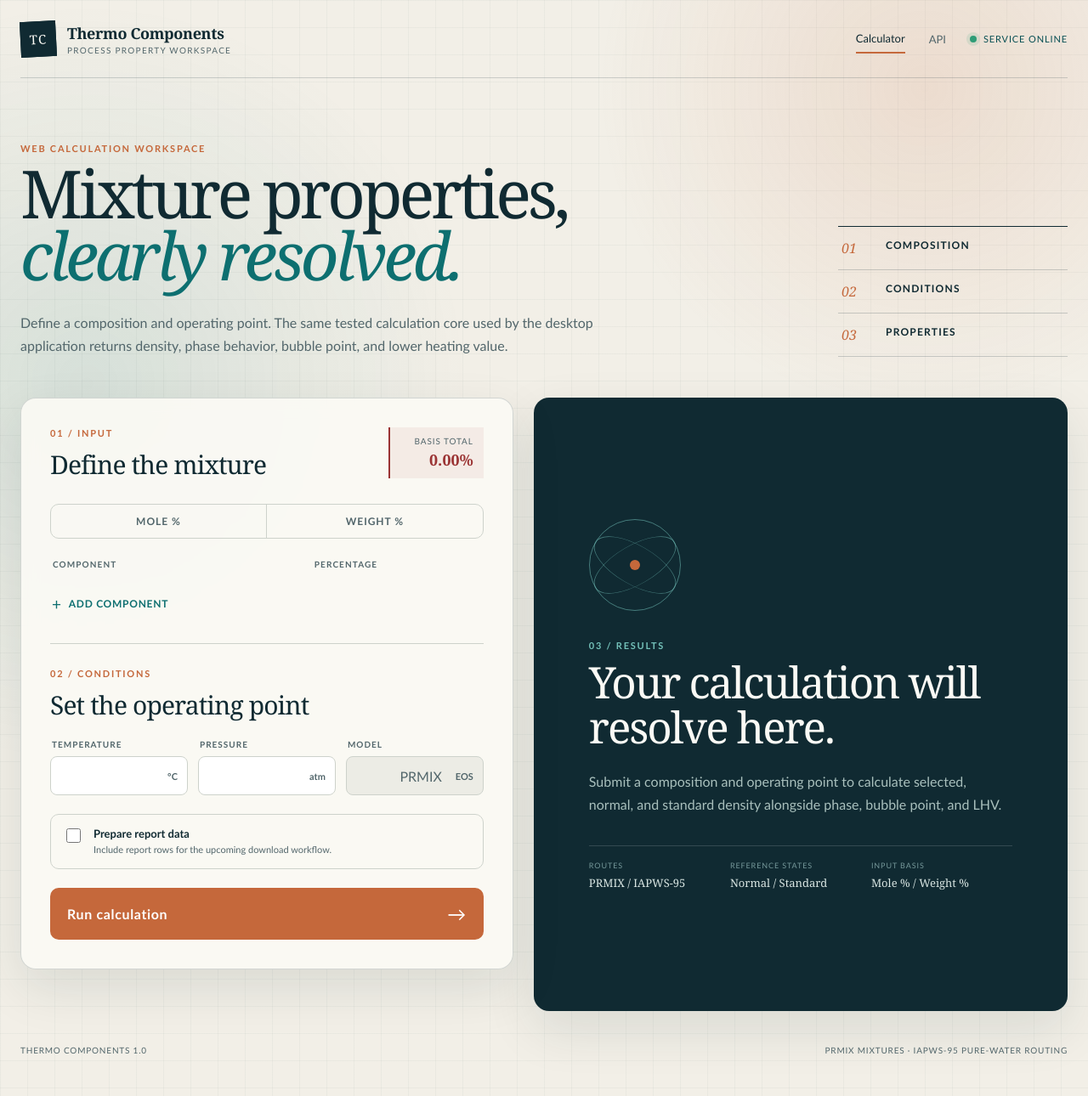
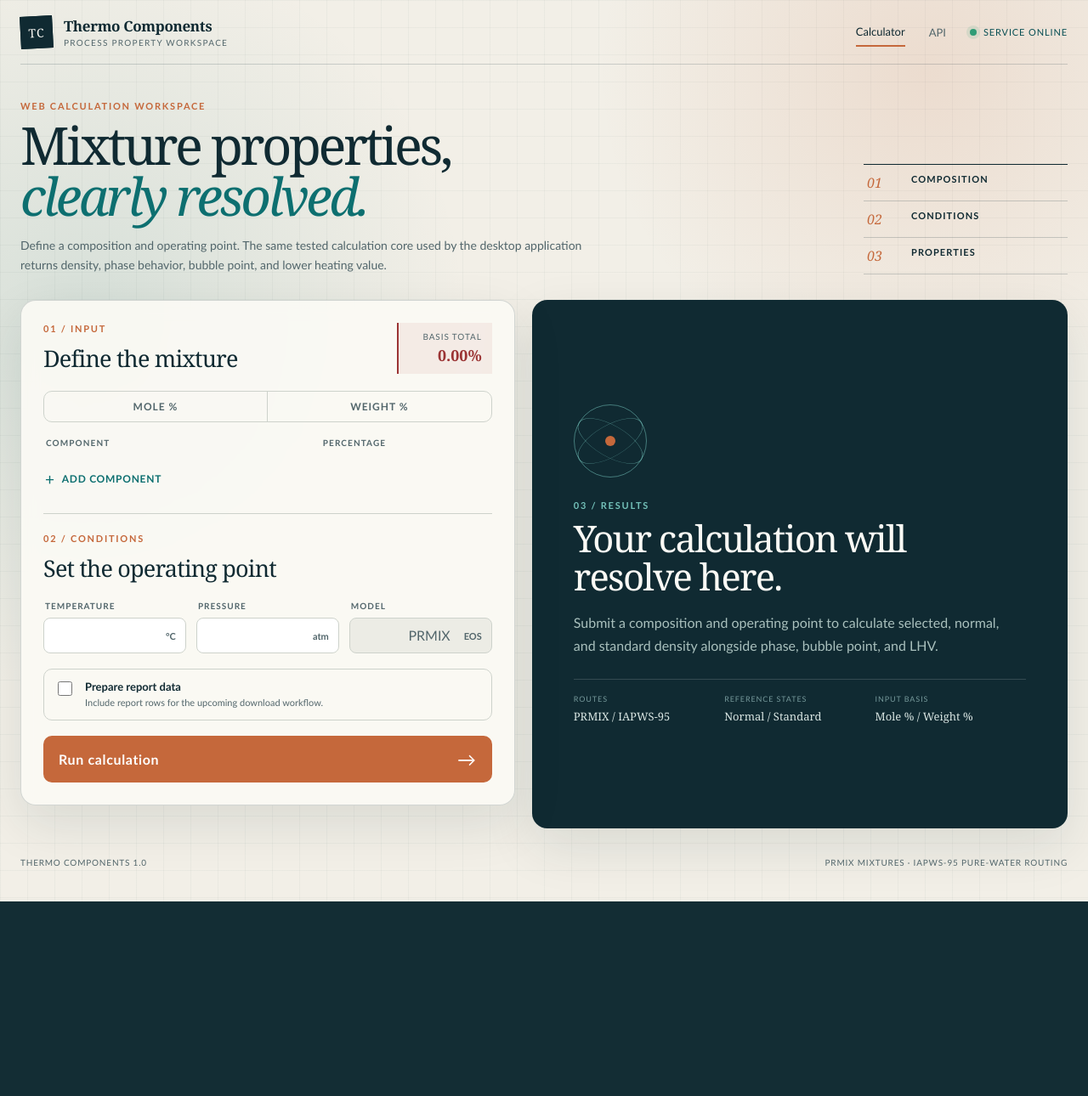
Before and after one commit to torch765/thermo_components, a FastAPI app: template src/thermo_components/adapters/web/templates/calculator.html in a window 1280 px wide. Shown: the whole page at 85% size. After the commit the page ends 1061 px from the top, so only its background shows below. Run offline with FastAPI, Linux system fonts and the light colour scheme; the template is opened without the code that fills it, so the values that code supplies are empty.

Commit message:
Compact web calculator layout

```diff
--- a/src/thermo_components/adapters/web/pages.py
+++ b/src/thermo_components/adapters/web/pages.py
@@ -102,7 +102,6 @@ def _default_form_state() -> dict:
         "rows": [
             {"name": "methane", "percentage": "100"},
             {"name": "", "percentage": ""},
-            {"name": "", "percentage": ""},
         ],
         "basis": "Mol %",
         "temperature_c": "25",
--- a/src/thermo_components/adapters/web/static/calculator.css
+++ b/src/thermo_components/adapters/web/static/calculator.css
@@ -64,7 +64,7 @@ a {
   display: flex;
   align-items: center;
   justify-content: space-between;
-  min-height: 92px;
+  min-height: 76px;
   border-bottom: 1px solid rgba(16, 42, 50, 0.18);
 }
 
@@ -77,14 +77,14 @@ a {
 
 .brand-mark {
   display: grid;
-  width: 42px;
-  height: 42px;
+  width: 38px;
+  height: 38px;
   place-items: center;
   border: 1px solid var(--ink);
   background: var(--ink);
   color: var(--paper-bright);
   font-family: Georgia, "Times New Roman", serif;
-  font-size: 15px;
+  font-size: 14px;
   letter-spacing: 0.08em;
   transform: rotate(-3deg);
 }
@@ -96,7 +96,7 @@ a {
 
 .brand strong {
   font-family: Georgia, "Times New Roman", serif;
-  font-size: 18px;
+  font-size: 17px;
   letter-spacing: -0.02em;
 }
 
@@ -147,9 +147,9 @@ a {
 .hero {
   display: grid;
   grid-template-columns: minmax(0, 1fr) auto;
-  gap: 60px;
+  gap: 48px;
   align-items: end;
-  padding: 76px 0 48px;
+  padding: 42px 0 30px;
 }
 
 .eyebrow,
@@ -163,13 +163,13 @@ a {
 }
 
 .hero h1 {
-  max-width: 780px;
+  max-width: 680px;
   margin: 0;
   font-family: Georgia, "Times New Roman", serif;
-  font-size: clamp(46px, 6.1vw, 88px);
+  font-size: clamp(42px, 4.8vw, 68px);
   font-weight: 400;
   letter-spacing: -0.055em;
-  line-height: 0.94;
+  line-height: 0.97;
 }
 
 .hero h1 em {
@@ -178,16 +178,16 @@ a {
 }
 
 .hero-summary {
-  max-width: 720px;
-  margin: 28px 0 0;
+  max-width: 680px;
+  margin: 18px 0 0;
   color: var(--ink-soft);
-  font-size: 16px;
-  line-height: 1.7;
+  font-size: 14px;
+  line-height: 1.6;
 }
 
 .hero-meter {
   display: grid;
-  min-width: 270px;
+  min-width: 240px;
   border-top: 1px solid var(--ink);
 }
 
@@ -195,7 +195,7 @@ a {
   display: grid;
   grid-template-columns: 40px 1fr;
   gap: 12px;
-  padding: 14px 4px;
+  padding: 10px 4px;
   border-bottom: 1px solid rgba(16, 42, 50, 0.2);
 }
 
@@ -206,15 +206,15 @@ a {
 }
 
 .hero-meter strong {
-  font-size: 12px;
+  font-size: 11px;
   letter-spacing: 0.1em;
   text-transform: uppercase;
 }
 
 .workspace-grid {
   display: grid;
-  grid-template-columns: minmax(520px, 0.96fr) minmax(560px, 1.04fr);
-  gap: 24px;
+  grid-template-columns: minmax(470px, 0.96fr) minmax(500px, 1.04fr);
+  gap: 20px;
   align-items: start;
 }
 
@@ -225,13 +225,13 @@ a {
 }
 
 .input-panel {
-  padding: 34px;
+  padding: 26px;
   background: rgba(251, 250, 245, 0.92);
   backdrop-filter: blur(10px);
 }
 
 .results-panel {
-  min-height: 720px;
+  min-height: 620px;
   overflow: hidden;
   background: var(--ink);
   color: var(--paper-bright);
@@ -249,7 +249,7 @@ a {
 .results-heading h2 {
   margin: 0;
   font-family: Georgia, "Times New Roman", serif;
-  font-size: 30px;
+  font-size: 27px;
   font-weight: 400;
   letter-spacing: -0.03em;
 }
@@ -293,7 +293,7 @@ a {
 .basis-fieldset {
   display: grid;
   grid-template-columns: 1fr 1fr;
-  margin: 26px 0 24px;
+  margin: 20px 0 18px;
   padding: 0;
   overflow: hidden;
   border: 1px solid var(--line);
@@ -324,7 +324,7 @@ a {
 
 .segment span {
   display: block;
-  padding: 12px;
+  padding: 10px;
   color: var(--ink-soft);
   font-size: 12px;
   font-weight: 700;
@@ -367,7 +367,7 @@ a {
 select,
 input {
   width: 100%;
-  min-height: 46px;
+  min-height: 42px;
   border: 1px solid var(--line);
   border-radius: 8px;
   outline: none;
@@ -431,7 +431,7 @@ input:focus {
   display: inline-flex;
   align-items: center;
   gap: 8px;
-  margin-top: 14px;
+  margin-top: 10px;
   padding: 7px 2px;
   border: 0;
   background: transparent;
@@ -450,7 +450,7 @@ input:focus {
 
 .section-rule {
   height: 1px;
-  margin: 28px 0;
+  margin: 22px 0;
   background: var(--line);
 }
 
@@ -484,8 +484,8 @@ input:focus {
   display: flex;
   gap: 12px;
   align-items: flex-start;
-  margin: 22px 0;
-  padding: 14px;
+  margin: 18px 0;
+  padding: 12px;
   border: 1px solid var(--line);
   border-radius: 10px;
   cursor: pointer;
@@ -519,7 +519,7 @@ input:focus {
   width: 100%;
   align-items: center;
   justify-content: space-between;
-  padding: 17px 20px;
+  padding: 14px 18px;
   border: 0;
   border-radius: 10px;
   background: var(--copper);
@@ -743,10 +743,10 @@ input:focus {
 
 .results-empty {
   display: flex;
-  min-height: 720px;
+  min-height: 620px;
   flex-direction: column;
   justify-content: center;
-  padding: 64px;
+  padding: 48px;
 }
 
 .results-empty .section-number {
@@ -757,7 +757,7 @@ input:focus {
   max-width: 470px;
   margin: 0;
   font-family: Georgia, "Times New Roman", serif;
-  font-size: clamp(34px, 4vw, 56px);
+  font-size: clamp(32px, 3.4vw, 48px);
   font-weight: 400;
   letter-spacing: -0.04em;
   line-height: 1.04;
@@ -765,16 +765,16 @@ input:focus {
 
 .results-empty > p:not(.section-number) {
   max-width: 510px;
-  margin: 24px 0 34px;
+  margin: 18px 0 26px;
   color: #a9c0bd;
   line-height: 1.7;
 }
 
 .orbital-mark {
   position: relative;
-  width: 108px;
-  height: 108px;
-  margin-bottom: 34px;
+  width: 86px;
+  height: 86px;
+  margin-bottom: 26px;
 }
 
 .orbital-mark span {
@@ -887,7 +887,7 @@ input:focus {
 .site-footer {
   display: flex;
   justify-content: space-between;
-  padding: 30px 0 38px;
+  padding: 24px 0 30px;
   color: var(--ink-soft);
   font-size: 10px;
   letter-spacing: 0.08em;
```
Also changed, not shown: other parts of src/thermo_components/adapters/web/static/calculator.css (+13 -13 lines), DEVLOG.md (+1 -0 lines).
